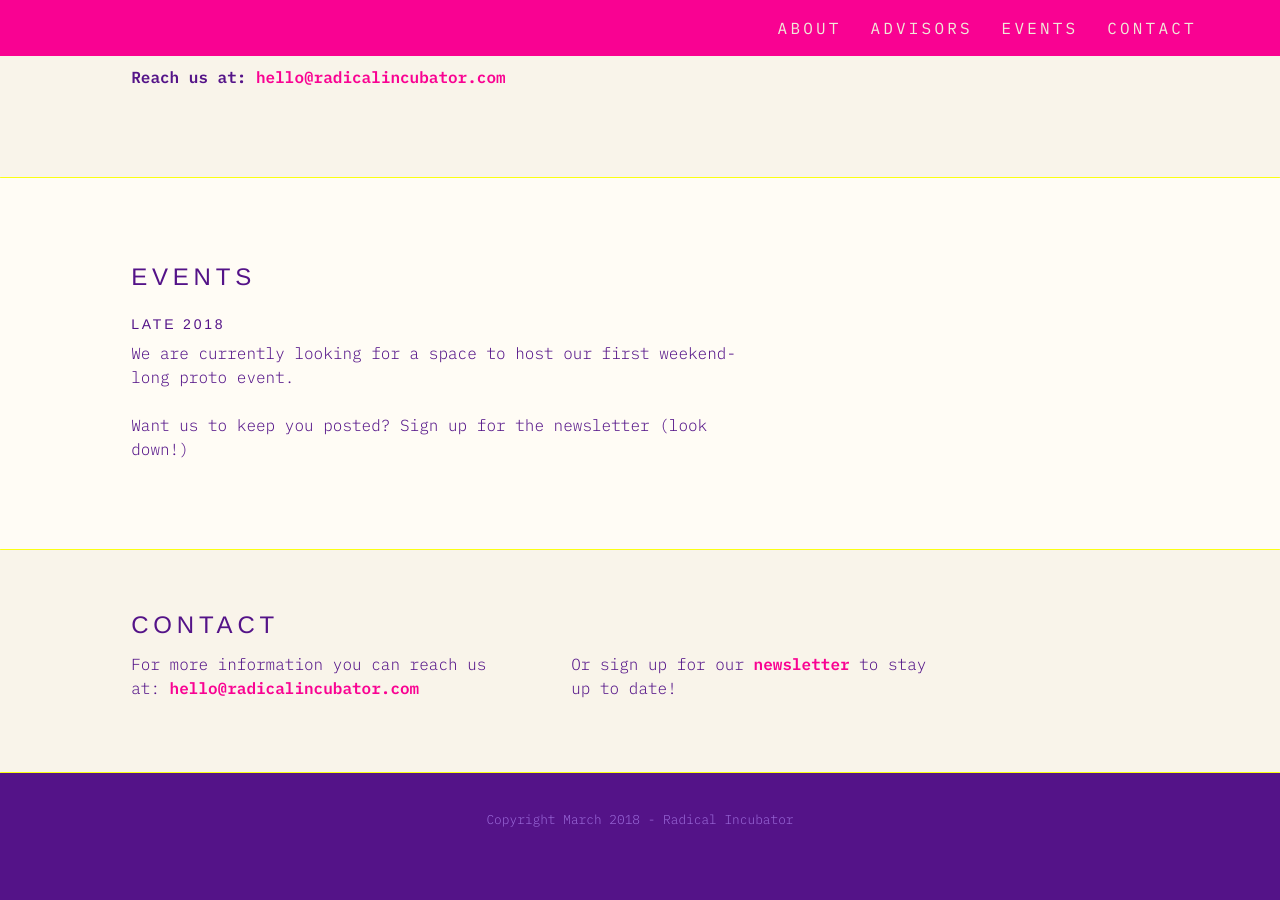
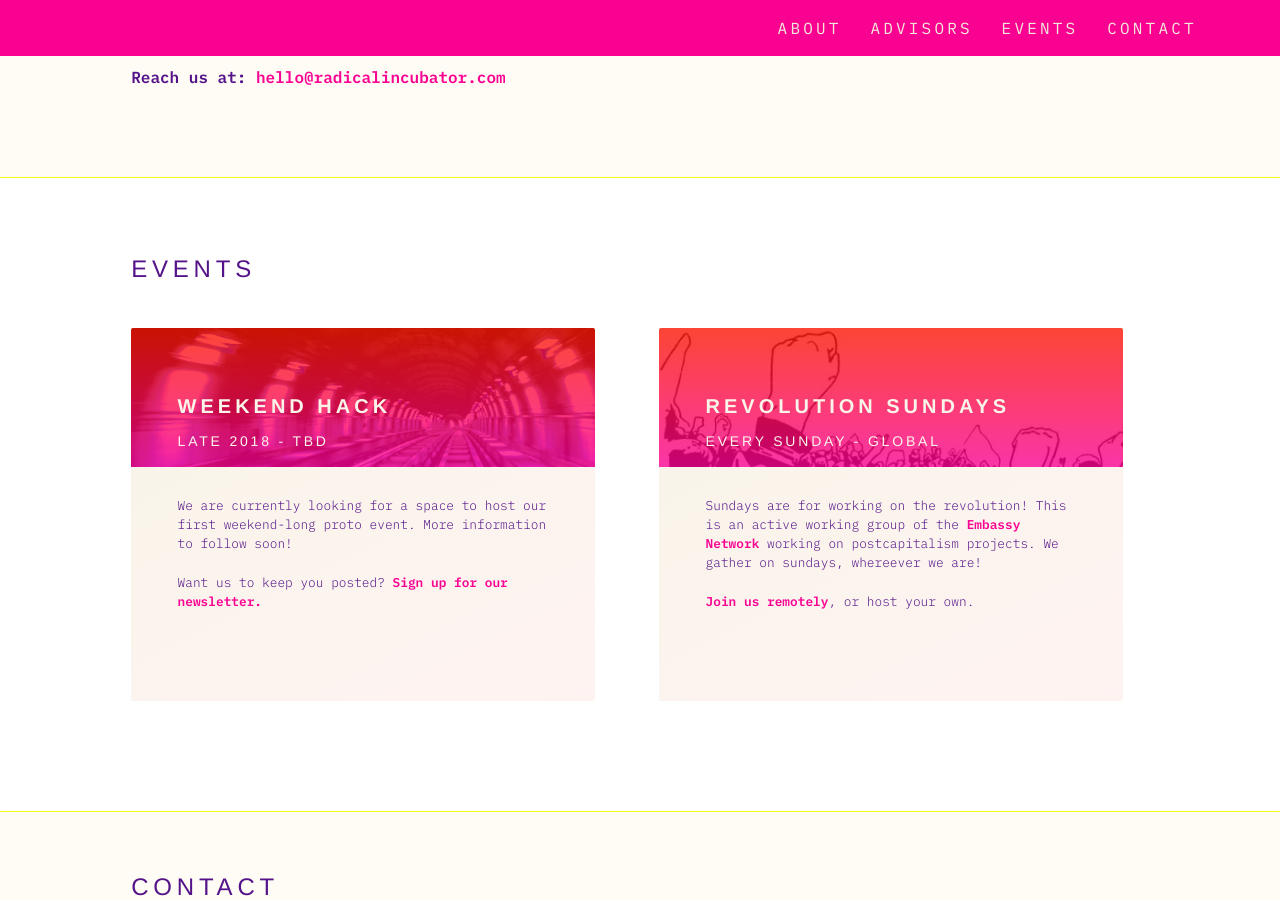
Before and after one commit to criticalincubator/criticalincubator.github.io, a Jekyll site: the page built from index.html, in a window 1280 px wide and 900 px high, scrolled down 919 px. Built offline with Jekyll 4.4.1, drawn with Linux system fonts in a browser that asks for light colours; nearby versions of some CDN libraries; before the commit the page ends 1794 px from its top, so only the background shows below that.

Commit message:
adds two events

```diff
--- a/css/main.css
+++ b/css/main.css
@@ -26,6 +26,43 @@ h1 {
 footer {
 	background-color: #541388;
 }
+
+.hack_event{
+	background-size: 580px;
+	background-image: linear-gradient(to top, rgba(249, 2, 146, 0.8), rgba(252, 23, 2, 0.8)), url("../image/underground_sm.jpeg");
+}
+
+.events h3 {
+	font-weight: 800;
+}
+
+
+.events-text {
+	border-bottom-right-radius: 2px;
+	border-bottom-left-radius: 2px;
+	padding: 1% 10% 2% 10%;
+	color: #541388;
+	background-image: linear-gradient(to bottom right, #f9f4ea, rgba(252, 23, 2, 0.05));
+	margin-bottom: 15%;
+}
+
+.events-text p {
+	font-size: 0.8rem;
+	height: 20vh;
+}
+
+.events {
+	padding: 10% 10% 2% 10%;
+	color: #f9f4ea;
+	border-top-right-radius:  2px;
+	border-top-left-radius:  2px;
+}
+
+.rev_sundays {
+	background-size: 550px;
+	background-image: linear-gradient(to top, rgba(249, 2, 146, 0.8), rgba(252, 23, 2, 0.8)),  url("../image/revolution_sundays.jpg");
+}
+
 
 .bgbody {
 	background-color: #f9f4ea;
@@ -86,7 +123,7 @@ hr.haar_dun {
 }
 
 .bg-medium {
-	background-color: #f9f4ea;
+	background-color: #fffcf5;
 	/*background-image: linear-gradient(to bottom right, #FBFF12,  #F1E9DA, #F1E9DA,#F1E9DA, #F1E9DA, #FBFF12);*/
 	color: #541388;
 	border: none;
@@ -95,7 +132,7 @@ hr.haar_dun {
 }
 
 .bg-yellow {
-	background-color: #fffcf5;
+	background-color: white;
 }
 
 
--- a/index.html
+++ b/index.html
@@ -33,27 +33,44 @@ layout: main
     </section>
   </div>
 <hr class="haar_dun"/>
-    <div class="border bg-yellow">
-      <section id="events" class="container px4 py0 elem-margin">
-        <div class="clearfix mxn2">
-
-          <div class="sm-col sm-col-8 px3 py3">
-            <h2 class="responsive-h2 caps mb2 py1">Events</h2>
-          <h5  class="responsive-h5 caps ">Late 2018</h5>
-           <p>We are currently looking for a space to host our first weekend-long proto event. <br> <br>Want us to keep you posted? Sign up for the newsletter (look down!)</p>
+   <div class=" border bg-yellow">
+    <section id="events" class="container px4 py0 elem-margin">
+      <div class="clearfix mxn2 py3">
+        <h2 class="responsive-h2 caps px3">Events</h2>
+      </div>
+      <div class="clearfix mxn2">
+        <div class="sm-col sm-col-6 px3 py0">
+          <div class="hack_event events">
+          <h3 class="responsive-h4 caps">Weekend hack</h3>
+           <h5 class="responsive-h5 caps">Late 2018 - TBD </h5>
+         </div>
+         <div class="events-text">
+           <br>
+           <p>We are currently looking for a space to host our first weekend-long proto event. More information to follow soon! <br> <br>Want us to keep you posted? <strong><a href="https://tinyletter.com/radicalincubator">Sign up for our newsletter.</a></strong></p>
+         </div>
         </div>
+        <div class="sm-col-right sm-col-6 px3 py0 right">
+           <div class="rev_sundays events">
+            <h3  class="responsive-h3 caps">Revolution Sundays</h3>
+            <h5  class="responsive-h5 caps">Every Sunday - Global</h5>
+          </div>
+           <div class="events-text">
+           <br>
+          <p>Sundays are for working on the revolution! This is an active working group of the <strong><a href="https://embassynetwork.com/">Embassy Network</a></strong> working on postcapitalism projects. We gather on sundays, whereever we are! <br><br><strong><a href="https://appear.in/revolutionsundays">Join us remotely</a></strong>, or host your own.</a></p>
         </div>
-    </section>
-  </div>
+      </div>
+      </div>
+    </div>
+  </section>
 <hr class="haar_dun"/>
-<div class="" id="contact">
+<div class="bg-medium" id="contact">
       <section id="events" class="container px4 py0 elem-margin">
         <div class="clearfix mxn2 py2">
           <h2 class="responsive-h2 caps px3">Contact</h2>
-          <div class="sm-col sm-col-5 px3 py0">
+          <div class="sm-col sm-col-6 px3 py0">
            <p>For more information you can reach us at: <strong><a href="" target="_blank">hello@radicalincubator.com</a></strong></p>
         </div>
-          <div class="sm-col sm-col-5 px3 py0">
+          <div class="sm-col sm-col-6 px3 py0">
           <p>Or sign up for our <strong><a href="https://tinyletter.com/radicalincubator" target="_blank">newsletter</a></strong> to stay up to date!</p>
         </div>
         </div>
```
Also changed, not shown: image/revolution_sundays.jpg (added).
